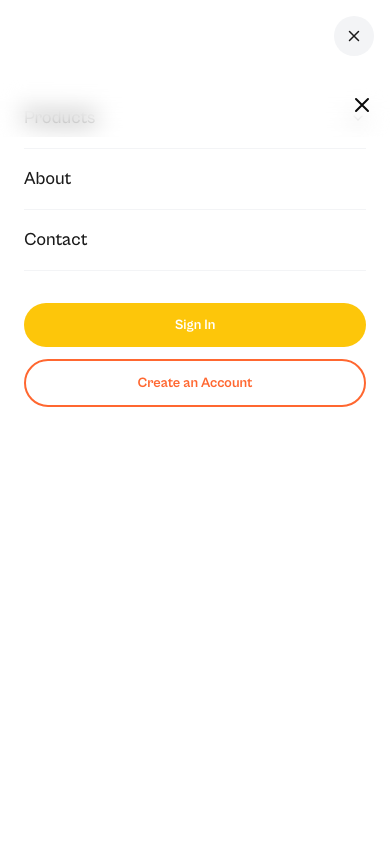
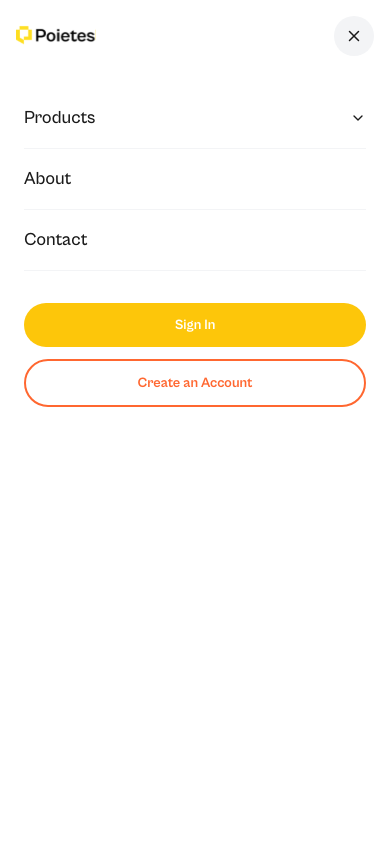
Before and after one commit to CodewithSegNet/newPoiotes, a React (Vite) app: page / in a window 390 px wide. Both pictures are taken after a click on the button 358 px from the left and 109 px from the top of the page. Shown: the top 844 px of the page. Built offline with nearby package versions, Linux system fonts and the light colour scheme.

Commit message:
fix homepage

```diff
--- a/src/components/HeroSection.tsx
+++ b/src/components/HeroSection.tsx
@@ -45,7 +45,7 @@ export function HeroSection() {
                 }}
               >
                 <p
-                  className="font-cabinet leading-[normal] not-italic text-[#fdc60a] text-[13.172px] text-center text-nowrap transition-transform duration-300 ease-out"
+                  className="font-cabinet leading-[normal] not-italic text-[#fdc60a] text-[10px] md:text-[13.172px] text-center text-nowrap transition-transform duration-300 ease-out"
                   style={{
                     animation: isVisible ? 'bounce-subtle 1s cubic-bezier(0.68, -0.55, 0.265, 1.55) 0.5s' : 'none',
                   }}
@@ -53,7 +53,7 @@ export function HeroSection() {
                   🎉 2026
                 </p>
               </div>
-              <span className="relative z-10 font-mono tracking-wider font-semibold text-[12.172px] text-[#fdc60a]">
+              <span className="relative z-10 font-mono tracking-wider font-semibold text-[9px] sm:text-[10px] md:text-[12.172px] text-[#fdc60a]">
                 Software Development & Growth Engineering — Now Accepting Partners 🔥
               </span>
             </div>
--- a/src/components/Navigation.tsx
+++ b/src/components/Navigation.tsx
@@ -189,7 +189,7 @@ export function Navigation() {
         className={`sticky top-0 z-[10010] backdrop-blur-md transition-all duration-500 ease-[cubic-bezier(0.4,0,0.2,1)] ${isScrolled ? 'bg-white/95 shadow-sm' : 'bg-transparent'
           }`}
       >
-        <div className="max-w-7xl mx-auto px-4 sm:px-6 lg:px-8 py-[20px] md:py-[30px] transition-all duration-500 ease-[cubic-bezier(0.4,0,0.2,1)]">
+        <div className={`max-w-7xl mx-auto px-4 sm:px-6 lg:px-8 py-[20px] md:py-[30px] transition-all duration-500 ease-[cubic-bezier(0.4,0,0.2,1)] ${isMobileMenuOpen ? 'hidden md:block' : ''}`}>
           <div className="flex items-center justify-between">
             <div className="flex items-center gap-4 md:gap-8">
               {/* Logo */}
@@ -503,8 +503,9 @@ export function Navigation() {
           className={`absolute top-0 right-0 w-full sm:w-[340px] h-full bg-white shadow-2xl transition-transform duration-500 ease-[cubic-bezier(0.16,1,0.3,1)] ${isMobileMenuOpen ? 'translate-x-0' : 'translate-x-full'
             }`}
         >
-          {/* Close button */}
-          <div className="flex justify-end p-4">
+          {/* Header & Close button */}
+          <div className="flex justify-between items-center p-4">
+            <div className="w-20"><img src={Logo} alt="Poietes" /></div>
             <button
               onClick={() => setIsMobileMenuOpen(false)}
               className="w-10 h-10 rounded-full bg-gray-100 flex items-center justify-center hover:bg-gray-200 transition-colors"
@@ -565,7 +566,7 @@ export function Navigation() {
                           key={item.name}
                           to={item.link}
                           className="flex items-center gap-3 px-2 py-2.5 rounded-lg hover:bg-gray-50 transition-colors"
-                          onClick={() => setIsMobileMenuOpen(false)}
+                          onClick={() => { setIsMobileMenuOpen(false); setIsDropdownOpen(false); }}
                         >
                           <span className="text-base">{item.icon}</span>
                           <div>
```
